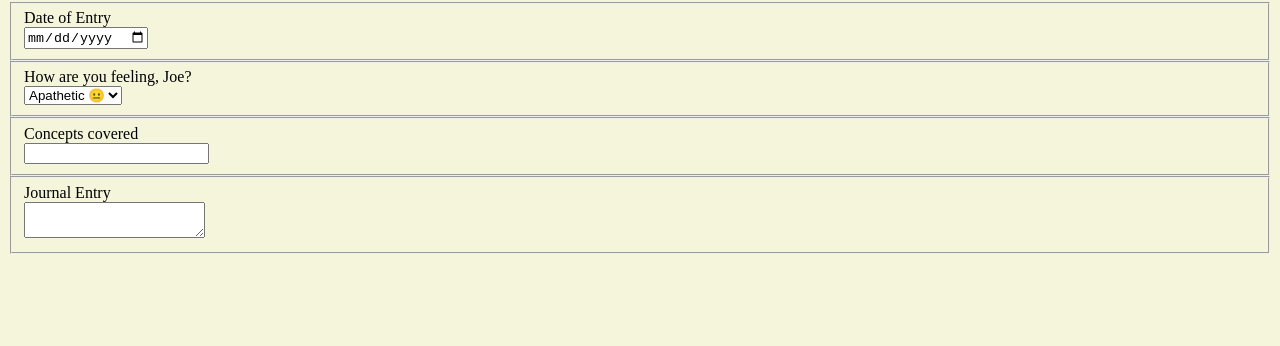
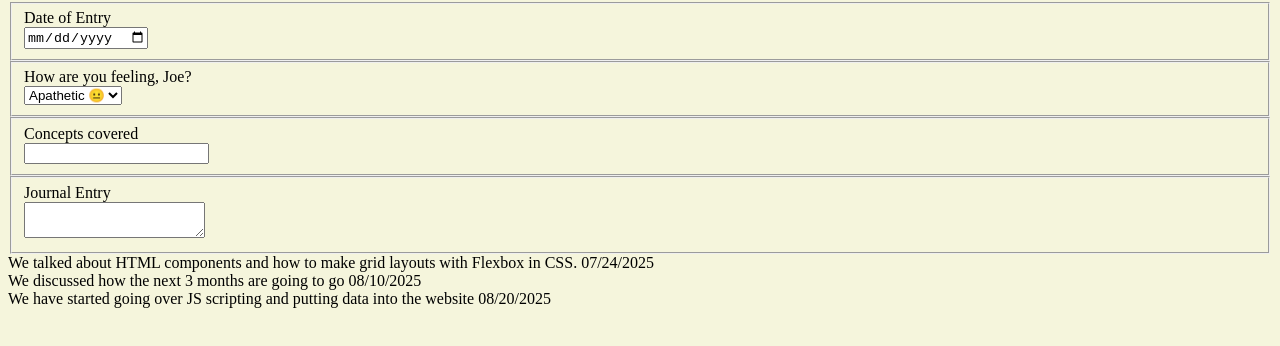
Before and after one commit to joetid09/daily-journal, a plain HTML site: page index.html in a window 1280 px wide. Shown: the part 308-654 px from the top of the page. Drawn offline with Linux system fonts and the light colour scheme.

Commit message:
have successfully rendered needed entries to journal

```diff
--- a/index.html
+++ b/index.html
@@ -43,7 +43,10 @@
                 </form>
             </div>
         </section>
+        <section id= "entryLog">
+
+        </section>
     </main>
-    <script type="module" src="./scripts/main.js>
+    <script type="module" src="./scripts/main.js"></script>
     </body>
 </html>
--- a/scripts/JournalEntry.js
+++ b/scripts/JournalEntry.js
@@ -1,8 +1,11 @@
-export const JournalEntryComponent = (entry) => {
+export const JournalEntryComponent = (statement) => {
     return `
-        <section id="entry--${entry.id}" class="journalEntry">
-            Display the entry's full text, and the date
-            it was entered here.
+        <section id="entry--${statement.id}" class="journalEntry">
+            ${statement.entry}
+            ${statement.date}
         </section>
     `
+
 }
+
+console.log("checking to see journalEntryComp")
--- a/scripts/JournalEntryLists.js
+++ b/scripts/JournalEntryLists.js
@@ -1,20 +1,19 @@
 import { useJournalEntries } from "./JournalDataProvider.js"
 import { JournalEntryComponent } from "./JournalEntry.js"
 
-const entryLogs = document.querySelector("#entryLog")
+const entryLog = document.querySelector("#entryLog")
 
 export const EntryListComponent = () => {
     // Use the journal entry data from the data provider component
-    const entries = useJournalEntries()
+    const entries = useJournalEntries();
 
     let entryHTMLRepresentations = ""
     for (const entry of entries) {
 
-        JournalEntryComponent(entry);
-
-        entryLogs.innerHTML += `
+       entryHTMLRepresentations += JournalEntryComponent(entry);
+    }
+        entryLog.innerHTML += `
         <article class = "myLogs">
             ${entryHTMLRepresentations}
         </article>`
-    }
 }
--- a/scripts/main.js
+++ b/scripts/main.js
@@ -0,0 +1,5 @@
+console.log("hello world")
+
+import {EntryListComponent} from "./JournalEntryLists.js"
+
+EntryListComponent()
```
